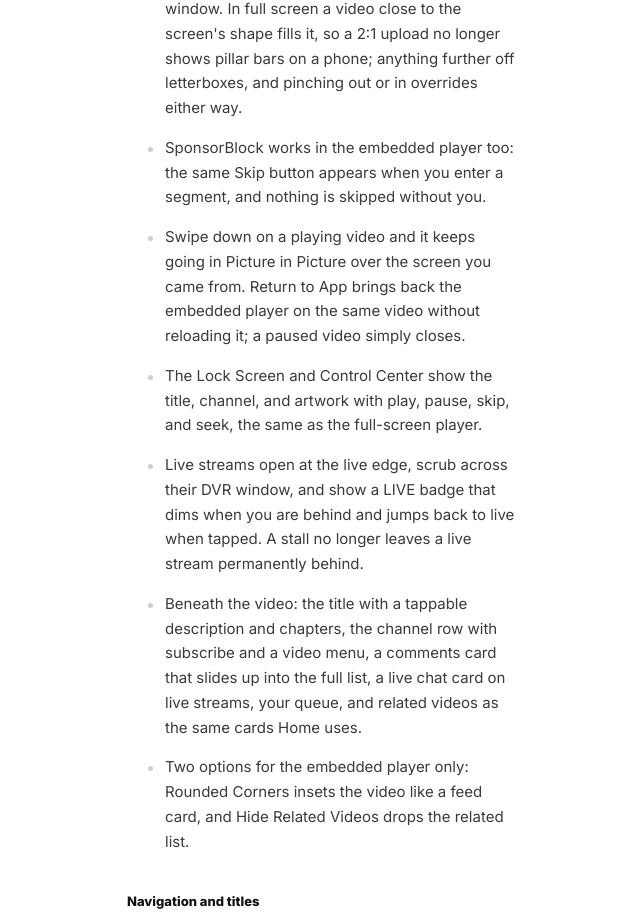
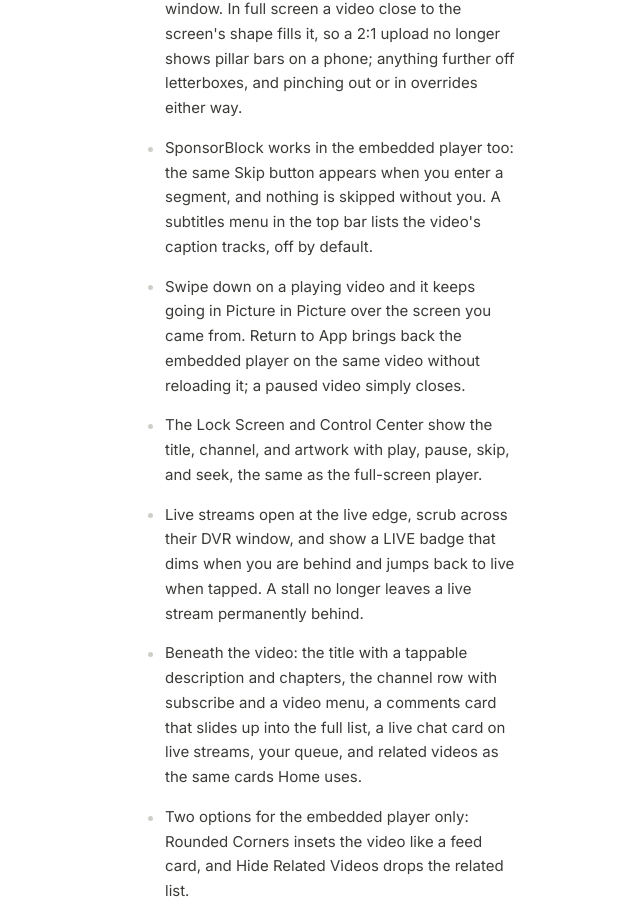
Before and after one commit to heysonder/atlas-landing, a Next.js app: page /changelog in a window 1280 px wide. Shown: the part 995-1919 px from the top of the page, without its empty margins (317-957 px from the left). Built offline with nearby package versions, Linux system fonts and the light colour scheme.

Commit message:
docs(changelog): subtitles menu in the embedded player

```diff
--- a/app/changelog/page.tsx
+++ b/app/changelog/page.tsx
@@ -22,7 +22,7 @@ const RELEASES = [
           "Settings → Playback → Player offers Fullscreen or Embedded again. Embedded pins the video to the top of the screen with the watch page scrolling beneath it.",
           "The video has its own controls: tap to show or hide them, double-tap either half to skip ten seconds, and press and hold to play at 2× until you let go. The scrubber shows how much is buffered, marks chapter boundaries, and names the chapter under your finger.",
           "A full-screen button turns the phone's view sideways and fills the screen; rotating the phone does the same, and rotating back returns to the inline layout. On iPad the video simply fills the window. In full screen a video close to the screen's shape fills it, so a 2:1 upload no longer shows pillar bars on a phone; anything further off letterboxes, and pinching out or in overrides either way.",
-          "SponsorBlock works in the embedded player too: the same Skip button appears when you enter a segment, and nothing is skipped without you.",
+          "SponsorBlock works in the embedded player too: the same Skip button appears when you enter a segment, and nothing is skipped without you. A subtitles menu in the top bar lists the video's caption tracks, off by default.",
           "Swipe down on a playing video and it keeps going in Picture in Picture over the screen you came from. Return to App brings back the embedded player on the same video without reloading it; a paused video simply closes.",
           "The Lock Screen and Control Center show the title, channel, and artwork with play, pause, skip, and seek, the same as the full-screen player.",
           "Live streams open at the live edge, scrub across their DVR window, and show a LIVE badge that dims when you are behind and jumps back to live when tapped. A stall no longer leaves a live stream permanently behind.",
```
